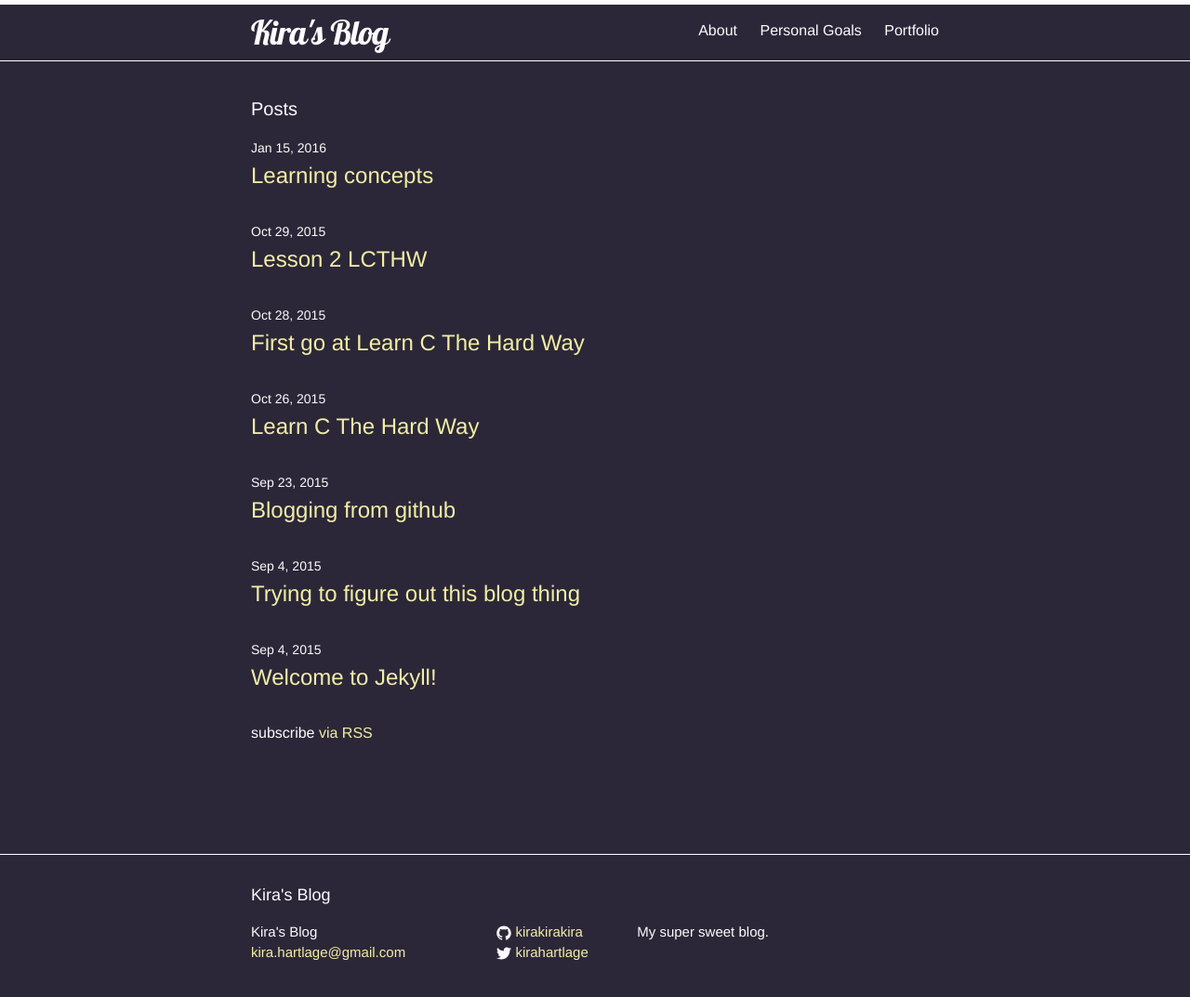
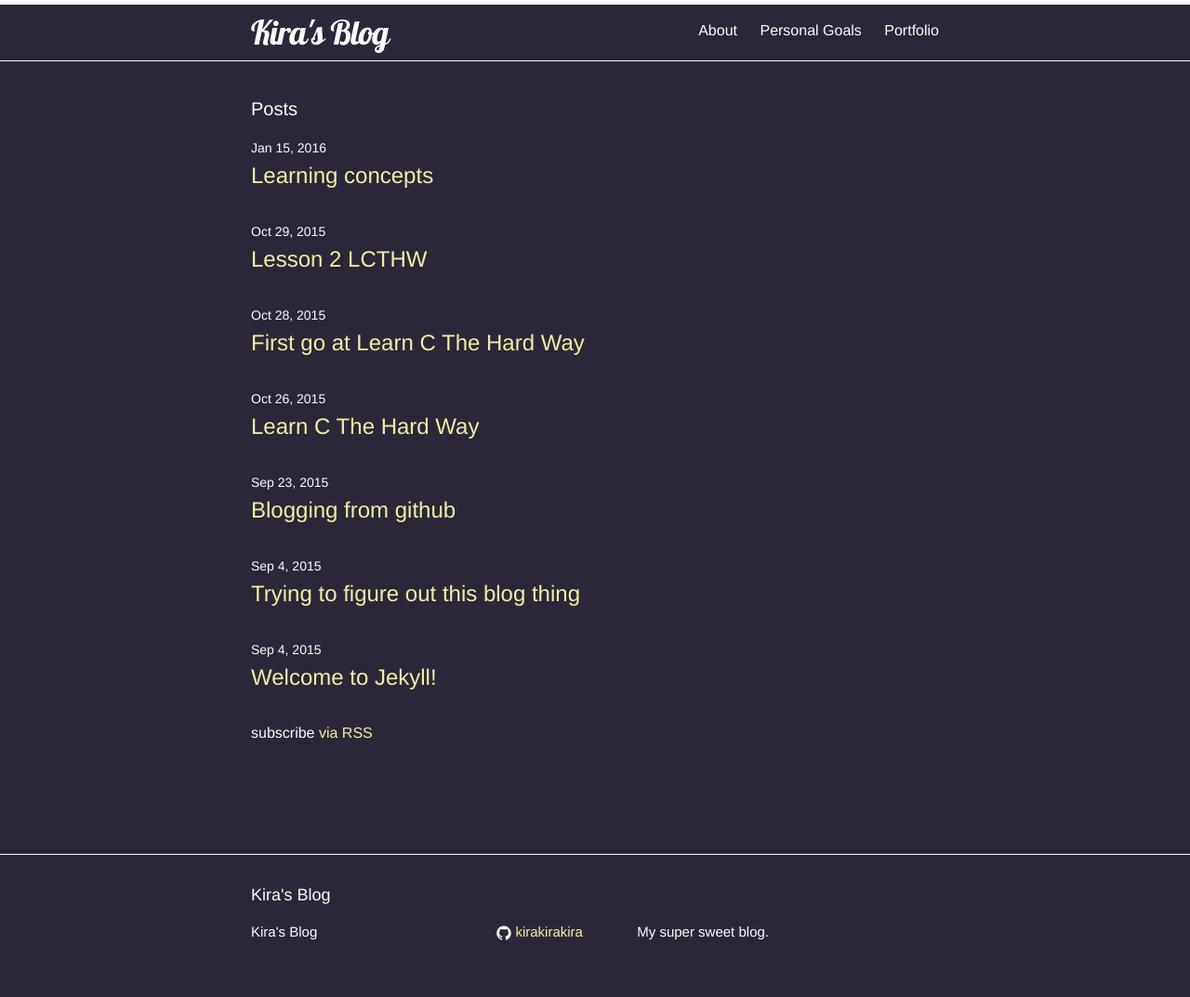
Before and after one commit to kirakirakira/blog, a Jekyll site: the page built from index.html, in a window 1280 px wide and 1097 px high. Shown: the top 1073 px of the window at 93% size. Built offline with Jekyll 4.4.1, drawn with Linux system fonts in a browser that asks for light colours; Markdown is read by kramdown in place of the engine named in the settings.

Commit message:
Update _config.yml

```diff
--- a/_config.yml
+++ b/_config.yml
@@ -1,11 +1,11 @@
 # Site settings
 title: Kira's Blog
-email: kira.hartlage@gmail.com
+email:
 description: > # this means to ignore newlines until "baseurl:"
   My super sweet blog.
 baseurl: "/blog" # the subpath of your site, e.g. /blog/
 url: "http://yourdomain.com" # the base hostname & protocol for your site
-twitter_username: kirahartlage
+twitter_username:
 github_username:  kirakirakira
 
 # Build settings
```
